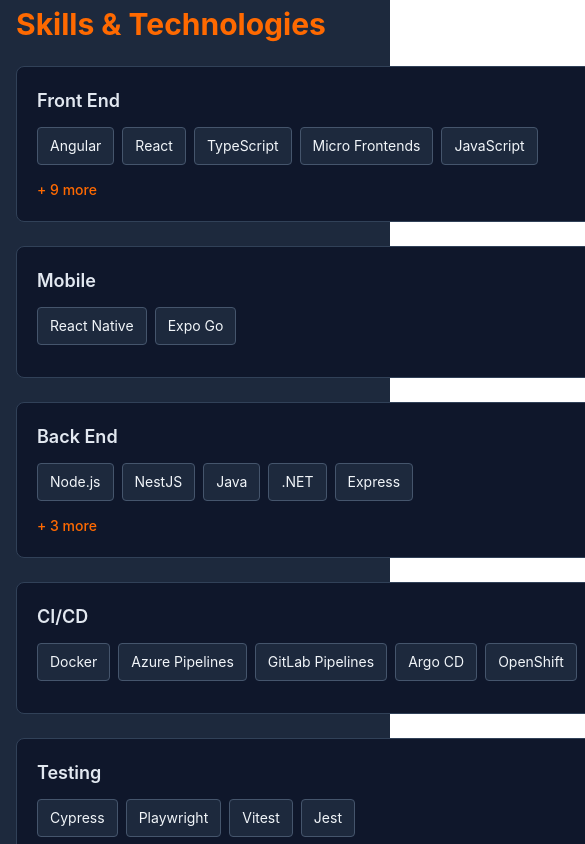
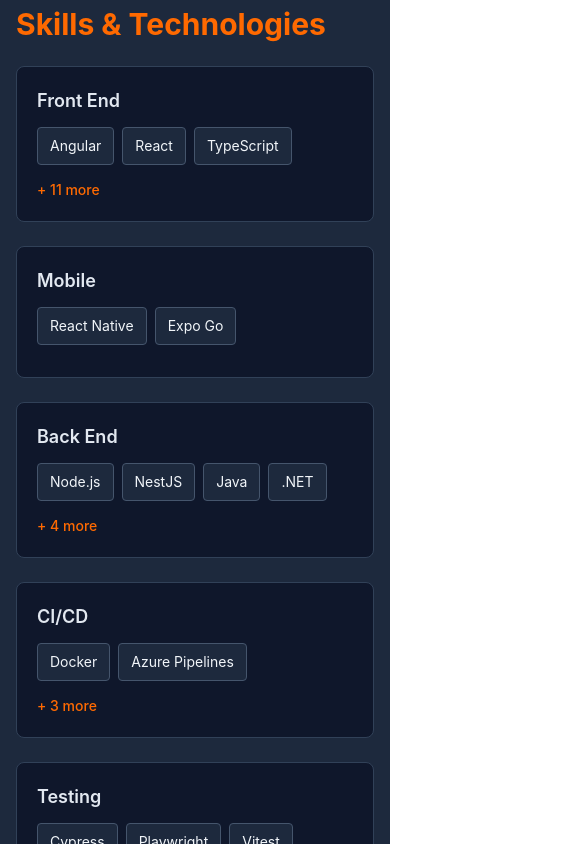
Before and after one commit to HoplaGeiss/HoplaGeiss.github.io, a React (Vite) app: page / in a window 390 px wide. Shown: the part 1320-2164 px from the top of the page, 585 px wide, since content can reach past the window. Built offline with nearby package versions, Linux system fonts and the light colour scheme.

Commit message:
Improve skills on mobile

```diff
--- a/src/pages/Home.tsx
+++ b/src/pages/Home.tsx
@@ -1,4 +1,4 @@
-import { useState } from 'react';
+import { useState, useEffect, useRef } from 'react';
 
 export default function Home() {
   const [expandedCategories, setExpandedCategories] = useState<Record<string, boolean>>({
@@ -8,7 +8,8 @@
     design: false
   });
 
-  const VISIBLE_SKILLS_COUNT = 5;
+  const [visibleCounts, setVisibleCounts] = useState<Record<string, number>>({});
+  const containerRefs = useRef<Record<string, HTMLDivElement | null>>({});
 
   const skillsData = {
     frontend: {
@@ -43,6 +44,73 @@
       [category]: !prev[category]
     }));
   };
+
+  useEffect(() => {
+    const calculateVisibleSkills = () => {
+      const newVisibleCounts: Record<string, number> = {};
+
+      Object.keys(skillsData).forEach((key) => {
+        const container = containerRefs.current[key];
+        if (!container) return;
+
+        // Create a temporary container to measure
+        const tempContainer = document.createElement('div');
+        tempContainer.style.cssText = 'position: absolute; visibility: hidden; display: flex; gap: 0.5rem; flex-wrap: nowrap;';
+        container.appendChild(tempContainer);
+
+        const containerWidth = container.offsetWidth;
+        let totalWidth = 0;
+        let count = 0;
+
+        const skills = skillsData[key as keyof typeof skillsData].skills;
+
+        for (let i = 0; i < skills.length; i++) {
+          const span = document.createElement('span');
+          span.className = 'bg-slate-200 dark:bg-slate-800 border border-slate-300 dark:border-slate-600 text-slate-800 dark:text-slate-100 rounded px-3 py-2 text-sm whitespace-nowrap';
+          span.textContent = skills[i];
+          tempContainer.appendChild(span);
+
+          const spanWidth = span.offsetWidth + 8; // 8px for gap
+
+          if (totalWidth + spanWidth <= containerWidth) {
+            totalWidth += spanWidth;
+            count++;
+          } else {
+            break;
+          }
+        }
+
+        container.removeChild(tempContainer);
+        newVisibleCounts[key] = Math.max(1, count); // Always show at least 1
+      });
+
+      setVisibleCounts(newVisibleCounts);
+    };
+
+    // Initial calculation with a small delay to ensure layout is ready
+    const initialTimeout = setTimeout(calculateVisibleSkills, 100);
+
+    // Use ResizeObserver to watch for container size changes
+    const resizeObserver = new ResizeObserver(() => {
+      calculateVisibleSkills();
+    });
+
+    // Observe all containers
+    Object.values(containerRefs.current).forEach(container => {
+      if (container) {
+        resizeObserver.observe(container);
+      }
+    });
+
+    // Also listen to window resize as fallback
+    window.addEventListener('resize', calculateVisibleSkills);
+
+    return () => {
+      clearTimeout(initialTimeout);
+      resizeObserver.disconnect();
+      window.removeEventListener('resize', calculateVisibleSkills);
+    };
+  }, []);
 
   return (
     <div className="min-h-screen bg-gray-50 dark:bg-slate-900 text-slate-900 dark:text-slate-100 transition-colors">
@@ -91,13 +159,17 @@
           <div className="grid md:grid-cols-2 gap-6">
             {Object.entries(skillsData).map(([key, category]) => {
               const isExpanded = expandedCategories[key];
-              const visibleSkills = isExpanded ? category.skills : category.skills.slice(0, VISIBLE_SKILLS_COUNT);
-              const hasMore = category.skills.length > VISIBLE_SKILLS_COUNT;
+              const visibleCount = visibleCounts[key] || 5;
+              const visibleSkills = isExpanded ? category.skills : category.skills.slice(0, visibleCount);
+              const hasMore = category.skills.length > visibleCount;
 
               return (
                 <div key={key} className="bg-gray-50 dark:bg-slate-900 border border-slate-300 dark:border-slate-700 rounded-lg p-5">
                   <h3 className="text-lg font-semibold mb-3 text-slate-800 dark:text-slate-200">{category.title}</h3>
-                  <div className={`flex gap-2 mb-3 ${isExpanded ? 'flex-wrap' : 'flex-nowrap overflow-x-auto'}`}>
+                  <div
+                    ref={(el) => { containerRefs.current[key] = el; }}
+                    className={`flex gap-2 mb-3 ${isExpanded ? 'flex-wrap' : 'overflow-hidden'}`}
+                  >
                     {visibleSkills.map((skill) => (
                       <span
                         key={skill}
@@ -112,7 +184,7 @@
                       onClick={() => toggleCategory(key)}
                       className="text-sm text-orange-500 hover:text-orange-600 hover:underline transition-colors font-medium cursor-pointer"
                     >
-                      {isExpanded ? '− Show less' : `+ ${category.skills.length - VISIBLE_SKILLS_COUNT} more`}
+                      {isExpanded ? '− Show less' : `+ ${category.skills.length - visibleCount} more`}
                     </button>
                   )}
                 </div>
```
